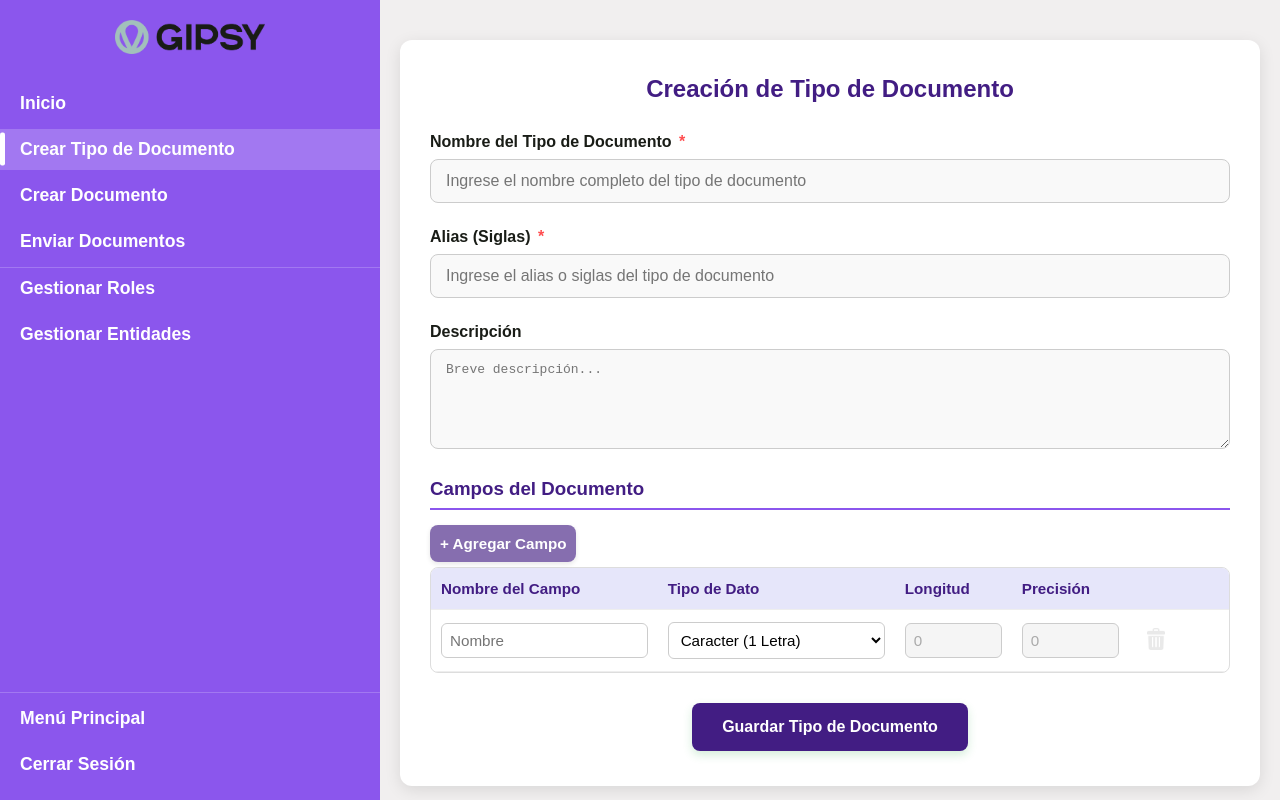
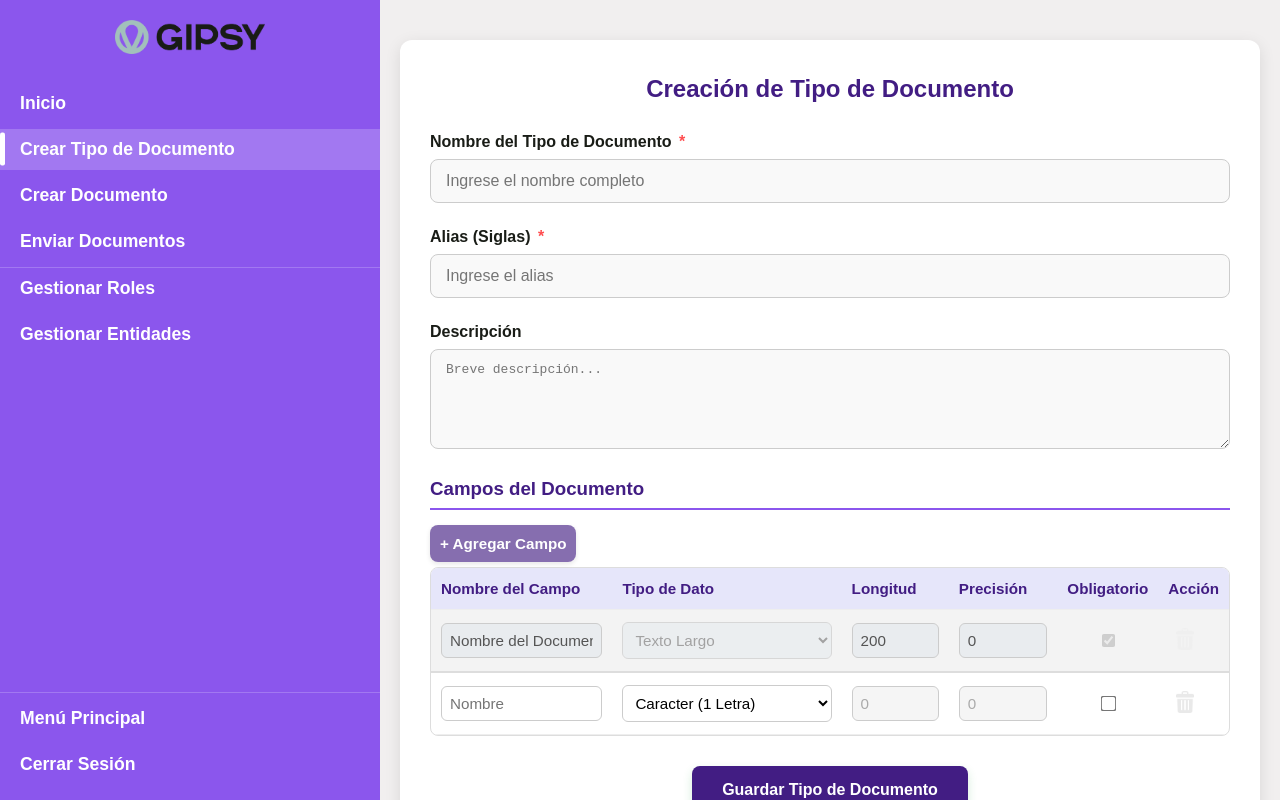
Before and after one commit to ProyGipsy/DocumentosApp, a React (Vite) app in the folder frontend/: page /documents/document-type in a window 1280 px wide. Built offline with nearby package versions, Linux system fonts and the light colour scheme; no server answers.

Commit message:
On branch main  Changes to be committed: 	modified:   frontend/src/components/general/DocumentTypeForm.jsx

```diff
--- a/frontend/src/components/general/DocumentTypeForm.jsx
+++ b/frontend/src/components/general/DocumentTypeForm.jsx
@@ -12,21 +12,22 @@ const apiUrl = isDevelopment ? import.meta.env.VITE_API_BASE_URL_LOCAL : import.
 
 const generateTempId = () => `temp-${Date.now()}-${Math.random().toString(36).substr(2, 9)}`;
 
+// 1. MODIFICACIÓN: Agregamos isRequired: false por defecto
 const initialField = {
     id: generateTempId(),
     fieldName: '',
     fieldType: 'char',
-    specificValues: [], // Para guardar los valores cuando es tipo lista
+    specificValues: [],
     fieldLength: 0,
     fieldPrecision: 0,
+    isRequired: false, // Nuevo campo
     isNew: false,
 };
 
 const CreateDocumentType = () => {
     const location = useLocation();
-    const navigate = useNavigate(); // Útil para redirigir después de guardar
+    const navigate = useNavigate();
 
-    // Recibimos estado desde la navegación anterior (ej. lista de documentos)
     const { folderId, folderName, isEditing } = location.state || {};
 
     // --- ESTADOS ---
@@ -51,7 +52,6 @@ const CreateDocumentType = () => {
             if (isEditing && folderName) {
                 setIsLoading(true);
                 try {
-                    // Usamos GET con parámetros query
                     const params = new URLSearchParams({ id: folderId });
                     const response = await fetch(`${apiUrl}/documents/getDocTypeFull?${params.toString()}`);
 
@@ -59,21 +59,21 @@ const CreateDocumentType = () => {
 
                     const data = await response.json();
 
-                    // 1. Llenar inputs de cabecera
                     setDocumentTypeId(data.id);
                     setDocumentTypeName(data.name);
                     setDocumentTypeAlias(data.alias);
                     setDocumentTypeDescription(data.description || '');
 
-                    // 2. Mapear campos de la API (name, type) a los del Estado Local (fieldName, fieldType)
                     if (data.fields && data.fields.length > 0) {
                         const mappedFields = data.fields.map(f => ({
-                            id: f.id || generateTempId(), // ID real o temporal
+                            id: f.id || generateTempId(),
                             fieldName: f.name,
                             fieldType: f.type,
                             fieldLength: f.length || 0,
                             fieldPrecision: f.precision || 0,
-                            specificValues: f.specificValues || []
+                            specificValues: f.specificValues || [],
+                            // 2. MODIFICACIÓN: Mapeamos el valor que viene de BD
+                            isRequired: f.isRequired || false
                         }));
                         setFields(mappedFields);
                     }
@@ -85,7 +85,6 @@ const CreateDocumentType = () => {
                     setIsLoading(false);
                 }
             } else {
-                // Modo Creación: Limpiar todo
                 setDocumentTypeId(null);
                 setDocumentTypeName('');
                 setDocumentTypeAlias('');
@@ -102,7 +101,7 @@ const CreateDocumentType = () => {
     const handleAddField = () => {
         setFields(prevFields => [
             ...prevFields,
-            { ...initialField, id: generateTempId(), isNew: true } // ID único temporal
+            { ...initialField, id: generateTempId(), isNew: true }
         ]);
     };
 
@@ -110,28 +109,29 @@ const CreateDocumentType = () => {
         if (fields.length > 1) {
             setFields(prevFields => prevFields.filter(field => field.id !== id));
         } else {
-            alert("El documento debe tener al menos un campo.");
+            alert("El documento debe tener al menos un campo personalizado.");
         }
     };
 
     const handleFieldChange = (id, event) => {
-        const { name, value } = event.target;
+        // 3. MODIFICACIÓN: Desestructuramos type y checked para manejar el checkbox
+        const { name, value, type, checked } = event.target;
 
-        // Detectar si cambió a 'specificValues' para abrir modal
+        // Si es checkbox, usamos 'checked', si no, usamos 'value'
+        const valToUse = type === 'checkbox' ? checked : value;
+
         if (name === 'fieldType' && value === 'specificValues') {
             const fieldToEdit = fields.find(f => f.id === id);
-            // Actualizamos estado temporalmente antes de abrir modal
-            const updatedField = { ...fieldToEdit, [name]: value };
+            const updatedField = { ...fieldToEdit, [name]: valToUse };
             setCurrentField(updatedField);
             setIsModalOpen(true);
         }
 
         setFields(prev => prev.map(f => {
             if (f.id === id) {
-                // Creamos la copia del campo actualizado
-                const updatedField = { ...f, [name]: value };
+                const updatedField = { ...f, [name]: valToUse };
 
-                // Resetea los valores de longitud y precisión según el campo seleccionado para evitar envíos erroneos al backend
+                // Lógica de resetear longitud/precisión si cambia el tipo
                 if (name === 'fieldType' && value !== 'float') {
                     if (value === 'char') {
                         updatedField.fieldLength = 1;
@@ -149,7 +149,6 @@ const CreateDocumentType = () => {
     };
 
     // --- MANEJADORES DEL MODAL ---
-
     const handleOpenModalForEdit = (field) => {
         if (field.fieldType === 'specificValues') {
             setCurrentField(field);
@@ -158,7 +157,6 @@ const CreateDocumentType = () => {
     };
 
     const handleSaveSpecificValues = (fieldId, values) => {
-        // Guardar los valores que vienen del Modal en el estado de la tabla
         setFields(prevFields =>
             prevFields.map(field =>
                 field.id === fieldId ? { ...field, specificValues: values } : field
@@ -172,7 +170,6 @@ const CreateDocumentType = () => {
     const handleSubmit = async (e) => {
         e.preventDefault();
 
-        // Validaciones básicas
         if (!documentTypeName.trim()) {
             alert("El nombre del Tipo de Documento es obligatorio.");
             return;
@@ -184,32 +181,53 @@ const CreateDocumentType = () => {
 
         const fieldsAreValid = fields.every(field => field.fieldName.trim() !== '');
         if (!fieldsAreValid) {
-            alert("Todos los campos deben tener un nombre.");
+            alert("Todos los campos agregados deben tener un nombre.");
             return;
         }
 
-        // Preparar objeto para el Backend (Transformar de vuelta al formato API)
+        const processedDynamicFields = fields.map(f => {
+            const isTempId = typeof f.id === 'string' && f.id.startsWith('temp-');
+            const finalPrecision = f.fieldType === 'float' ? (parseInt(f.fieldPrecision) || 0) : 0;
+            const finalLength = f.fieldType === 'char' ? 1 : ((f.fieldType === 'date' || f.fieldType === 'bool' || f.fieldType === 'specificValues') ? 0 : parseInt(f.fieldLength) || 0);
+
+            return {
+                id: isTempId ? null : f.id,
+                name: f.fieldName,
+                type: f.fieldType,
+                precision: finalPrecision,
+                length: finalLength,
+                specificValues: f.specificValues,
+                // 4. MODIFICACIÓN: Enviamos el estado del checkbox
+                isRequired: f.isRequired
+            };
+        });
+
+        // INYECCIÓN DEL CAMPO OBLIGATORIO "Nombre del Documento"
+        const nameFieldExists = processedDynamicFields.some(f => f.name.trim().toLowerCase() === "nombre del documento");
+
+        let finalFieldsPayload = [...processedDynamicFields];
+
+        if (!nameFieldExists) {
+            const mandatoryField = {
+                id: null,
+                name: "Nombre del Documento",
+                type: "text",
+                length: 150,
+                precision: 0,
+                specificValues: [],
+                // 5. MODIFICACIÓN: El nombre siempre es obligatorio
+                isRequired: true
+            };
+
+            finalFieldsPayload = [mandatoryField, ...processedDynamicFields];
+        }
+
         const documentTypeData = {
             id: isEditing ? documentTypeId : null,
             name: documentTypeName,
             alias: documentTypeAlias,
             description: documentTypeDescription,
-            fields: fields.map(f => {
-
-                const isTempId = typeof f.id === 'string' && f.id.startsWith('temp-');
-
-                const finalPrecision = f.fieldType === 'float' ? (parseInt(f.fieldPrecision) || 0) : 0;
-                const finalLength = f.fieldType === 'char' ? 1 : ((f.fieldType === 'date' || f.fieldType === 'bool' || f.fieldType === 'specificValues') ? 0 : parseInt(f.fieldLength) || 0)
-
-                return {
-                    id: isTempId ? null : f.id,
-                    name: f.fieldName,
-                    type: f.fieldType,
-                    precision: finalPrecision || 0,
-                    length: finalLength || 0,
-                    specificValues: f.specificValues
-                };
-            })
+            fields: finalFieldsPayload
         };
 
         console.log("Payload a enviar:", documentTypeData);
@@ -232,7 +250,7 @@ const CreateDocumentType = () => {
             }
 
             alert('Tipo de Documento guardado correctamente.');
-            navigate('/'); // Volver al listado
+            navigate('/');
 
         } catch (error) {
             console.error('Error al guardar:', error);
@@ -254,32 +272,28 @@ const CreateDocumentType = () => {
 
                     <form onSubmit={handleSubmit} className="document-type-form">
 
-                        {/* --- SECCIÓN 1: DATOS GENERALES --- */}
+                        {/* --- DATOS GENERALES --- */}
                         <div className="form-group-doc-type">
-                            <label htmlFor="docTypeName">
-                                Nombre del Tipo de Documento <span className="required-asterisk">*</span>
-                            </label>
+                            <label htmlFor="docTypeName">Nombre del Tipo de Documento <span className="required-asterisk">*</span></label>
                             <input
                                 type="text"
                                 id="docTypeName"
                                 value={documentTypeName}
                                 onChange={(e) => setDocumentTypeName(e.target.value)}
-                                placeholder="Ingrese el nombre completo del tipo de documento"
+                                placeholder="Ingrese el nombre completo"
                                 className="text-input"
                                 required
                             />
                         </div>
 
                         <div className="form-group-doc-type">
-                            <label htmlFor="docTypeAlias">
-                                Alias (Siglas) <span className="required-asterisk">*</span>
-                            </label>
+                            <label htmlFor="docTypeAlias">Alias (Siglas) <span className="required-asterisk">*</span></label>
                             <input
                                 type="text"
                                 id="docTypeAlias"
                                 value={documentTypeAlias}
                                 onChange={(e) => setDocumentTypeAlias(e.target.value)}
-                                placeholder="Ingrese el alias o siglas del tipo de documento"
+                                placeholder="Ingrese el alias"
                                 className="text-input"
                                 required
                             />
@@ -297,16 +311,12 @@ const CreateDocumentType = () => {
                             />
                         </div>
 
-                        {/* --- SECCIÓN 2: TABLA DE CAMPOS --- */}
+                        {/* --- TABLA DE CAMPOS --- */}
                         <div className="fields-table-section">
                             <h3 className="section-subtitle">Campos del Documento</h3>
 
                             <div className="button-group-table">
-                                <button
-                                    type="button"
-                                    onClick={handleAddField}
-                                    className="add-field-button"
-                                >
+                                <button type="button" onClick={handleAddField} className="add-field-button">
                                     + Agregar Campo
                                 </button>
                             </div>
@@ -319,18 +329,46 @@ const CreateDocumentType = () => {
                                             <th>Tipo de Dato</th>
                                             <th>Longitud</th>
                                             <th>Precisión</th>
-                                            <th></th>
+                                            <th>Obligatorio</th>
+                                            <th>Acción</th>
                                         </tr>
                                     </thead>
                                     <tbody>
+                                        {/* --- CAMPO OBLIGATORIO FIJO (Nombre del Documento) --- */}
+                                        <tr style={{ backgroundColor: '#f3f3f3ff', borderBottom: '2px solid #ddd' }}>
+                                            <td>
+                                                <input type="text" value="Nombre del Documento" disabled required className="table-input" style={{ cursor: 'not-allowed', color: '#555', backgroundColor: '#e9ecef' }} title="Este campo es obligatorio y del sistema" />
+                                            </td>
+                                            <td>
+                                                <div className="select-with-edit">
+                                                    <select disabled className="table-select" value="text" style={{ cursor: 'not-allowed', backgroundColor: '#e9ecef' }}>
+                                                        <option value="textarea">Texto Largo</option>
+                                                    </select>
+                                                </div>
+                                            </td>
+                                            <td>
+                                                <input type="number" value="200" disabled className="table-input" style={{ cursor: 'not-allowed', backgroundColor: '#e9ecef' }} />
+                                            </td>
+                                            <td>
+                                                <input type="number" value="0" disabled className="table-input" style={{ cursor: 'not-allowed', backgroundColor: '#e9ecef' }} />
+                                            </td>
+                                            <td style={{ textAlign: 'center', verticalAlign: 'middle' }}>
+                                                <input type="checkbox" checked disabled title="Este campo siempre es obligatorio" />
+                                            </td>
+                                            <td className="actions-cell-doc-type">
+                                                <button type="button" disabled className="remove-field-button icon-button" style={{ opacity: 0.3, cursor: 'not-allowed' }}>
+                                                    <img src={trash} alt="Bloqueado" />
+                                                </button>
+                                            </td>
+                                        </tr>
+
+                                        {/* --- CAMPOS DINÁMICOS --- */}
                                         {fields.map((field) => {
                                             const isPrecisionDisabled = field.fieldType !== 'float' && field.fieldType !== 'money';
                                             const isLengthDisabled = field.fieldType === 'char' || field.fieldType === 'date' || field.fieldType === 'bool' || field.fieldType === 'specificValues'
 
                                             return (
                                             <tr key={field.id}>
-
-                                                {/* Nombre */}
                                                 <td>
                                                     <input
                                                         type="text"
@@ -342,8 +380,6 @@ const CreateDocumentType = () => {
                                                         required
                                                     />
                                                 </td>
-
-                                                {/* Tipo (Select) */}
                                                 <td>
                                                     <div className="select-with-edit">
                                                         <select
@@ -362,22 +398,18 @@ const CreateDocumentType = () => {
                                                             <option value="textarea">Texto Largo</option>
                                                             <option value="specificValues">Valores Específicos</option>
                                                         </select>
-
-                                                        {/* Botón Editar Valores (Solo si es specificValues) */}
                                                         {field.fieldType === 'specificValues' && (
                                                             <button
                                                                 type="button"
                                                                 className="edit-values-button"
                                                                 onClick={() => handleOpenModalForEdit(field)}
-                                                                title="Editar valores de la lista"
+                                                                title="Editar valores"
                                                             >
                                                                 <img src={edit} alt="Editar" />
                                                             </button>
                                                         )}
                                                     </div>
                                                 </td>
-
-                                                {/* Longitud */}
                                                 <td>
                                                     <input
                                                         type="number"
@@ -394,8 +426,6 @@ const CreateDocumentType = () => {
                                                         }}
                                                     />
                                                 </td>
-
-                                                {/* Precisión */}
                                                 <td>
                                                     <input
                                                         type="number"
@@ -412,38 +442,42 @@ const CreateDocumentType = () => {
                                                         }}
                                                     />
                                                 </td>
-
-                                                {/* Eliminar */}
+                                                <td style={{ textAlign: 'center', verticalAlign: 'middle' }}>
+                                                    <input
+                                                        type="checkbox"
+                                                        name="isRequired"
+                                                        checked={field.isRequired}
+                                                        onChange={(e) => handleFieldChange(field.id, e)}
+                                                        title="Marcar si es obligatorio"
+                                                        style={{ transform: 'scale(1.2)', cursor: 'pointer' }}
+                                                    />
+                                                </td>
                                                 <td className="actions-cell-doc-type">
                                                     <button
                                                         type="button"
                                                         onClick={() => handleRemoveField(field.id)}
                                                         className="remove-field-button icon-button"
-                                                        disabled={fields.length === 1 || (!field.isNew)}
+                                                        disabled={(fields.length < 2) || !field.isNew && isEditing}
                                                         title="Eliminar campo"
                                                     >
                                                         <img src={trash} alt="Eliminar" />
                                                     </button>
                                                 </td>
                                             </tr>
-                                        )})}
+                                            )})}
                                     </tbody>
                                 </table>
                             </div>
                         </div>
 
-                        {/* --- BOTÓN GUARDAR --- */}
                         <div className="form-footer-buttons">
                             <button type="submit" className="save-document-type-button" disabled={isLoading}>
-                                {
-                                    isLoading ? 'Guardando cambios' : (isEditing ? 'Actualizar Tipo de Documento' : 'Guardar Tipo de Documento')
-                                }
+                                {isLoading ? 'Guardando cambios' : (isEditing ? 'Actualizar Tipo de Documento' : 'Guardar Tipo de Documento')}
                             </button>
                         </div>
                     </form>
                 </div>
 
-                {/* --- MODAL --- */}
                 {isModalOpen && currentField && (
                     <SpecificValuesModal
                         isOpen={isModalOpen}
```
